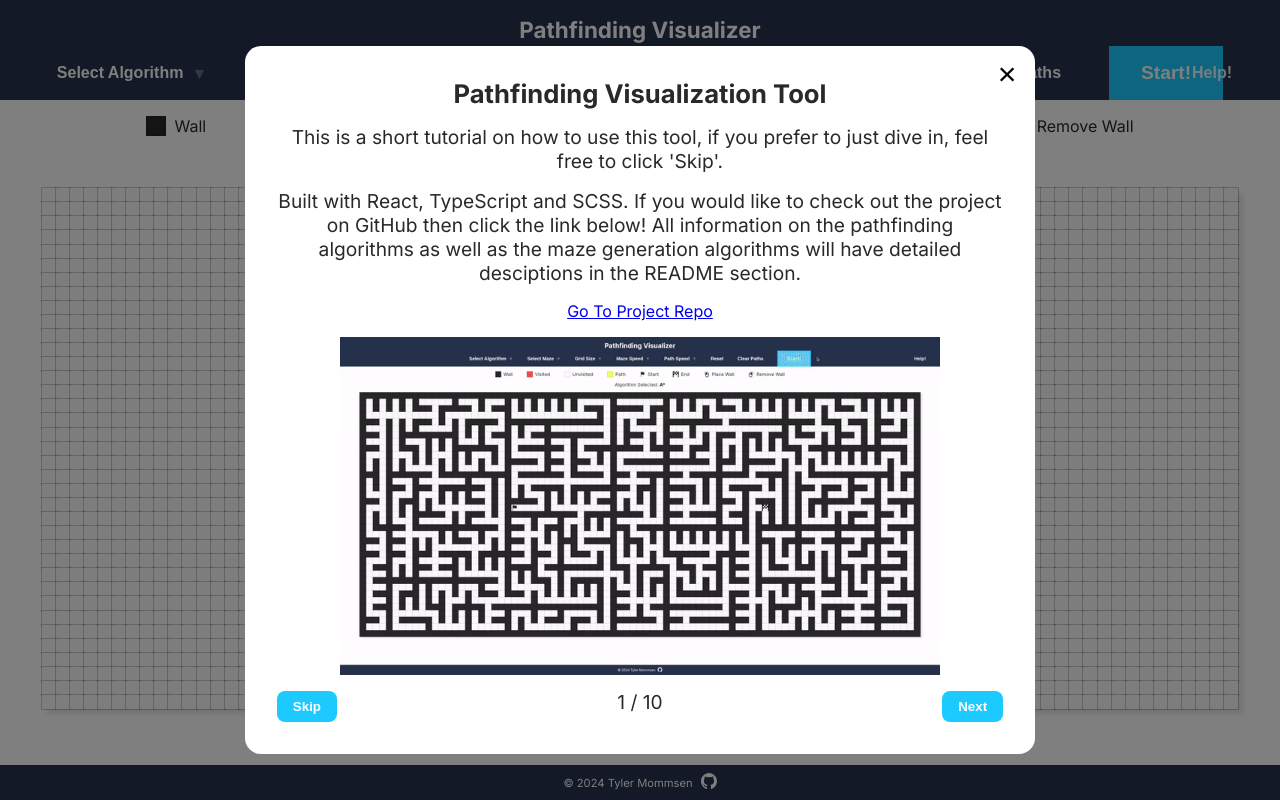
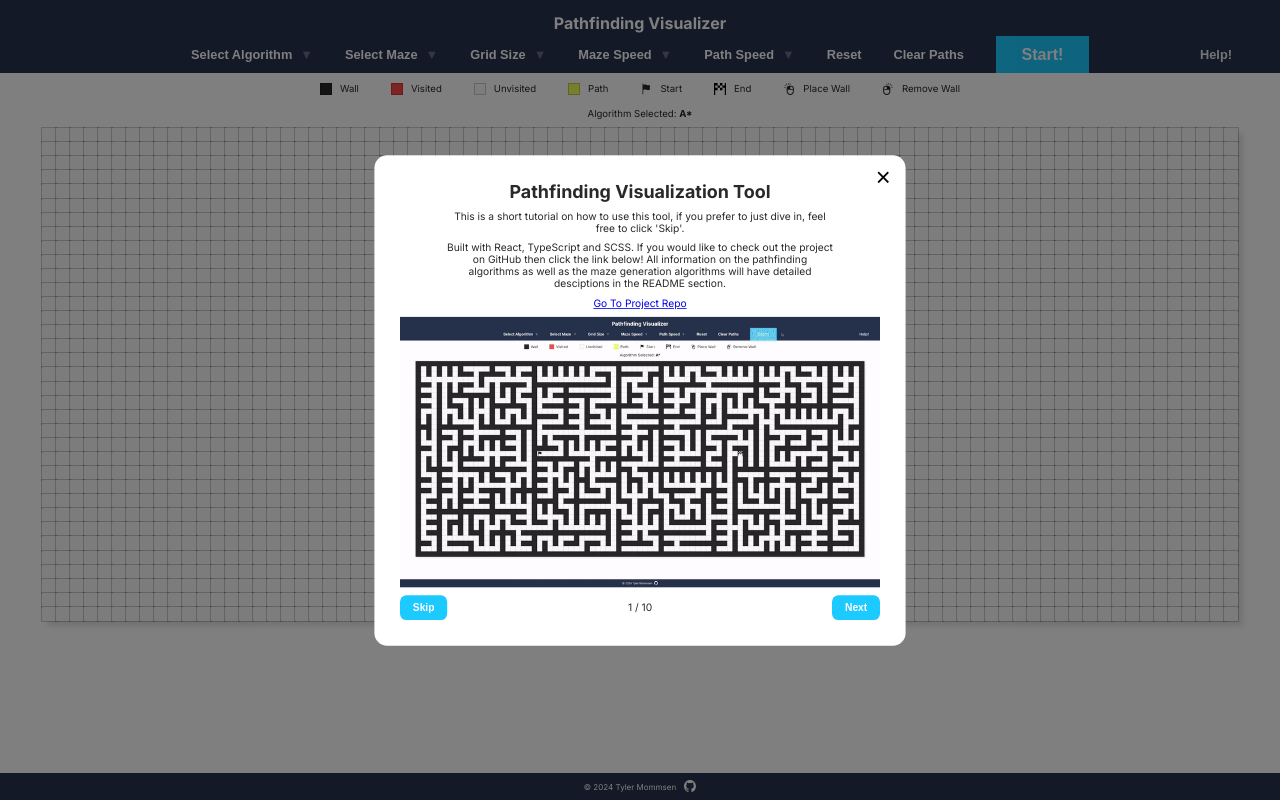
Before and after one commit to spsokhi/pathfinding-visualizer, a Next.js app: page / in a window 1280 px wide. Built offline with nearby package versions, Linux system fonts and the light colour scheme.

Commit message:
Add media queries

```diff
--- a/src/components/Grid.tsx
+++ b/src/components/Grid.tsx
@@ -60,9 +60,9 @@ const createGrid = (width: number, height: number) => {
 
 export default function Grid() {
 	const [gridState, setGridState] = useState({
-		grid: createGrid(85, 37),
+		grid: createGrid(85, 35),
 		width: 85,
-		height: 37,
+		height: 35,
 		nodeSize: '1.1vw',
 	});
 	const [startNodePos, setStartNodePos] = useState({
@@ -319,11 +319,11 @@ export default function Grid() {
 		let newHeight = 0;
 		if (selections.gridsize === 'Small') {
 			newWidth = 49;
-			newHeight = 21;
+			newHeight = 19;
 			newSize = '1.9vw';
 		} else if (selections.gridsize === 'Large') {
 			newWidth = 85;
-			newHeight = 37;
+			newHeight = 35;
 			newSize = '1.1vw';
 		}
 
--- a/src/components/layout/Footer.tsx
+++ b/src/components/layout/Footer.tsx
@@ -10,7 +10,13 @@ export default function Footer() {
 				target="_blank"
 				rel="noreferrer noopener"
 			>
-				<Image src={'/github-icon.svg'} width={16} height={16} alt={'footer github icon'} />
+				<Image
+					src={'/github-icon.svg'}
+					className="github-icon"
+					width={16}
+					height={16}
+					alt={'footer github icon'}
+				/>
 			</a>
 		</footer>
 	);
--- a/src/components/layout/Info.tsx
+++ b/src/components/layout/Info.tsx
@@ -82,15 +82,27 @@ export default function Info() {
 				</div>
 
 				<div className="node-info-item">
-					<Image src="/left-click-icon.svg" width={20} height={20} alt="left click icon" />
+					<Image
+						src="/left-click-icon.svg"
+						className="info-img"
+						width={20}
+						height={20}
+						alt="left click icon"
+					/>
 					Place Wall
 				</div>
 				<div className="node-info-item">
-					<Image src="/right-click-icon.svg" width={20} height={20} alt="left click icon" />
+					<Image
+						src="/right-click-icon.svg"
+						className="info-img"
+						width={20}
+						height={20}
+						alt="left click icon"
+					/>
 					Remove Wall
 				</div>
 			</div>
-			<p>
+			<p className="algorithm-selected">
 				Algorithm Selected:{' '}
 				<span style={{ fontWeight: 'bold' }}>
 					{selections.selectalgorithm ? selections.selectalgorithm : 'None'}
--- a/src/components/modals/HelpModal.tsx
+++ b/src/components/modals/HelpModal.tsx
@@ -45,6 +45,7 @@ const HelpModal = ({ onClose }: { onClose: () => void }) => {
 						</a>
 						<Image
 							src={'/tutorial/pathfindingdemogif.gif'}
+							className="tutorial-gif"
 							width={600}
 							height={338}
 							alt="live pathfinding gif"
@@ -55,11 +56,12 @@ const HelpModal = ({ onClose }: { onClose: () => void }) => {
 				return (
 					<>
 						<h2>Select a Pathfinding Algorithm</h2>
-						<div style={{ width: '60ch' }}>
+						<div style={{ width: '60ch', display: 'grid', placeItems: 'center' }}>
 							<p>Choose your desired algorithm from the dropdown menu.</p>
 						</div>
 						<Image
 							src={'/tutorial/selectalgorithmgif.gif'}
+							className="tutorial-gif"
 							width={800}
 							height={450}
 							alt="select algorithm gif"
@@ -75,6 +77,7 @@ const HelpModal = ({ onClose }: { onClose: () => void }) => {
 						</p>
 						<Image
 							src={'/tutorial/placewallsgif.gif'}
+							className="tutorial-gif"
 							width={800}
 							height={450}
 							alt="placing and removing walls gif"
@@ -88,6 +91,7 @@ const HelpModal = ({ onClose }: { onClose: () => void }) => {
 						<p>Select a Maze/Pattern from the dropdown menu and watch it generate in realtime!</p>
 						<Image
 							src={'/tutorial/mazegengif.gif'}
+							className="tutorial-gif"
 							width={800}
 							height={450}
 							alt="generating maze gif"
@@ -104,6 +108,7 @@ const HelpModal = ({ onClose }: { onClose: () => void }) => {
 						</p>
 						<Image
 							src={'/tutorial/movestartendgif.gif'}
+							className="tutorial-gif"
 							width={800}
 							height={450}
 							alt="move start or end nodes gif"
@@ -120,6 +125,7 @@ const HelpModal = ({ onClose }: { onClose: () => void }) => {
 						</p>
 						<Image
 							src={'/tutorial/othercustomizationsgif.gif'}
+							className="tutorial-gif"
 							width={800}
 							height={450}
 							alt="view other customizations gif"
@@ -136,6 +142,7 @@ const HelpModal = ({ onClose }: { onClose: () => void }) => {
 						</p>
 						<Image
 							src={'/tutorial/viewalgorithmgif.gif'}
+							className="tutorial-gif"
 							width={800}
 							height={450}
 							alt="view live algorithm gif"
@@ -152,6 +159,7 @@ const HelpModal = ({ onClose }: { onClose: () => void }) => {
 						</p>
 						<Image
 							src={'/tutorial/viewotherpathsgif.gif'}
+							className="tutorial-gif"
 							width={800}
 							height={450}
 							alt="view other pathfinding paths gif"
@@ -169,6 +177,7 @@ const HelpModal = ({ onClose }: { onClose: () => void }) => {
 						</p>
 						<Image
 							src={'/tutorial/resetgridgif.gif'}
+							className="tutorial-gif"
 							width={800}
 							height={450}
 							alt="reset grid gif"
@@ -192,6 +201,7 @@ const HelpModal = ({ onClose }: { onClose: () => void }) => {
 						</a>
 						<Image
 							src={'/tutorial/pathfindingdemogif.gif'}
+							className="tutorial-gif"
 							width={800}
 							height={450}
 							alt="live pathfinding gif"
--- a/src/styles/globals.scss
+++ b/src/styles/globals.scss
@@ -16,7 +16,10 @@ body {
 	height: 100vh;
 	max-width: 100vw;
 	max-height: 100vh;
-	overflow: hidden;
+
+	@media only screen and (max-width: 1400px) {
+		overflow: hidden;
+	}
 }
 
 body {
--- a/src/styles/layout/_footer.scss
+++ b/src/styles/layout/_footer.scss
@@ -7,4 +7,14 @@
 	background-color: $tertiary;
 	color: $primary;
 	font-size: 0.7rem;
+
+	@media only screen and (max-width: 1400px) {
+		font-size: 0.5rem;
+		padding: 0.4rem;
+
+		.github-icon {
+			width: 12px;
+			height: 12px;
+		}
+	}
 }
--- a/src/styles/layout/_header.scss
+++ b/src/styles/layout/_header.scss
@@ -8,11 +8,20 @@
 	background-color: $tertiary;
 	color: $primary;
 
+	@media only screen and (max-width: 1400px) {
+		gap: 0.2rem;
+		padding-top: 0.8rem;
+	}
+
 	#selections {
 		display: flex;
 		align-items: center;
 		gap: 3rem;
 		height: 100%;
+
+		@media only screen and (max-width: 1400px) {
+			gap: 2rem;
+		}
 
 		.selection-item {
 			background-color: transparent;
@@ -21,11 +30,19 @@
 			font-size: 1rem;
 			font-weight: bold;
 			cursor: pointer;
+
+			@media only screen and (max-width: 1400px) {
+				font-size: 0.8rem;
+			}
 		}
 
 		.down-arrow {
 			color: rgba($color: #fff, $alpha: 0.3);
 			cursor: pointer;
+
+			@media only screen and (max-width: 1400px) {
+				font-size: 0.8rem;
+			}
 		}
 
 		& > div {
@@ -44,6 +61,11 @@
 				text-underline-offset: 18px;
 
 				text-decoration-color: $accent;
+
+				@media only screen and (max-width: 1400px) {
+					text-underline-offset: 13px;
+					text-decoration-thickness: 2px;
+				}
 			}
 
 			// show underline styling when hovering over a menu item
@@ -53,6 +75,11 @@
 				text-underline-offset: 18px;
 
 				text-decoration-color: $accent;
+
+				@media only screen and (max-width: 1400px) {
+					text-underline-offset: 13px;
+					text-decoration-thickness: 2px;
+				}
 			}
 		}
 
@@ -69,6 +96,11 @@
 			&:hover {
 				opacity: 0.9;
 			}
+
+			@media only screen and (max-width: 1400px) {
+				font-size: 1rem;
+				padding: 0.6rem 1.6rem 0.6rem 1.6rem;
+			}
 		}
 
 		.drop-down-content {
@@ -81,6 +113,10 @@
 			left: 0;
 			width: auto;
 			min-width: 100%;
+
+			@media only screen and (max-width: 1400px) {
+				top: 3rem;
+			}
 
 			& > button {
 				background-color: transparent;
@@ -96,6 +132,11 @@
 				&:hover {
 					background-color: $accent;
 				}
+
+				@media only screen and (max-width: 1400px) {
+					padding: 0.8rem;
+					font-size: 0.8rem;
+				}
 			}
 
 			.currently-selected {
@@ -107,6 +148,10 @@
 	h1 {
 		color: $primary;
 		font-size: 1.4rem;
+
+		@media only screen and (max-width: 1400px) {
+			font-size: 1rem;
+		}
 	}
 
 	#help-btn {
@@ -129,6 +174,15 @@
 			text-underline-offset: 18px;
 
 			text-decoration-color: $accent;
+
+			@media only screen and (max-width: 1400px) {
+				text-underline-offset: 13px;
+				text-decoration-thickness: 2px;
+			}
+		}
+
+		@media only screen and (max-width: 1400px) {
+			font-size: 0.8rem;
 		}
 	}
 }
--- a/src/styles/layout/_info.scss
+++ b/src/styles/layout/_info.scss
@@ -7,11 +7,24 @@
 	color: $secondary;
 	padding: 1rem;
 
+	@media only screen and (max-width: 1400px) {
+		gap: 0.8rem;
+		padding: 0.6rem;
+
+		.algorithm-selected {
+			font-size: 0.6rem;
+		}
+	}
+
 	.node-colors-info {
 		display: flex;
 		align-items: center;
 		justify-content: center;
 		gap: 3rem;
+
+		@media only screen and (max-width: 1400px) {
+			gap: 2rem;
+		}
 
 		.node-info-item {
 			display: flex;
@@ -19,10 +32,31 @@
 			justify-content: center;
 			gap: 0.5rem;
 
+			@media only screen and (max-width: 1400px) {
+				font-size: 0.6rem;
+			}
+
+			@media only screen and (max-width: 1400px) {
+				svg {
+					width: 12px;
+					height: 12px;
+				}
+
+				.info-img {
+					width: 12px;
+					height: 12px;
+				}
+			}
+
 			& > div {
 				height: 20px;
 				width: 20px;
 				border: 1px solid $grid-line-color;
+
+				@media only screen and (max-width: 1400px) {
+					height: 12px;
+					width: 12px;
+				}
 			}
 
 			#info-wall {
--- a/src/styles/modals/_help.scss
+++ b/src/styles/modals/_help.scss
@@ -15,6 +15,7 @@
 		display: flex;
 		flex-direction: column;
 		align-items: center;
+		justify-content: center;
 		gap: 1rem;
 		border-radius: 1rem;
 		padding: 2rem;
@@ -45,6 +46,21 @@
 			}
 		}
 
+		@media only screen and (max-width: 1400px) {
+			gap: 0.6rem;
+			scale: 0.8;
+
+			h2 {
+				font-size: 1.4rem;
+			}
+			p {
+				font-size: 0.8rem;
+			}
+			a {
+				font-size: 0.8rem;
+			}
+		}
+
 		#help-modal-close-btn {
 			display: flex;
 			justify-content: center;
@@ -71,6 +87,10 @@
 				border-radius: 0.5rem;
 				cursor: pointer;
 
+				@media only screen and (max-width: 1400px) {
+					font-size: 0.8rem;
+				}
+
 				&:hover {
 					background-color: darken($accent, 5%);
 				}
```
